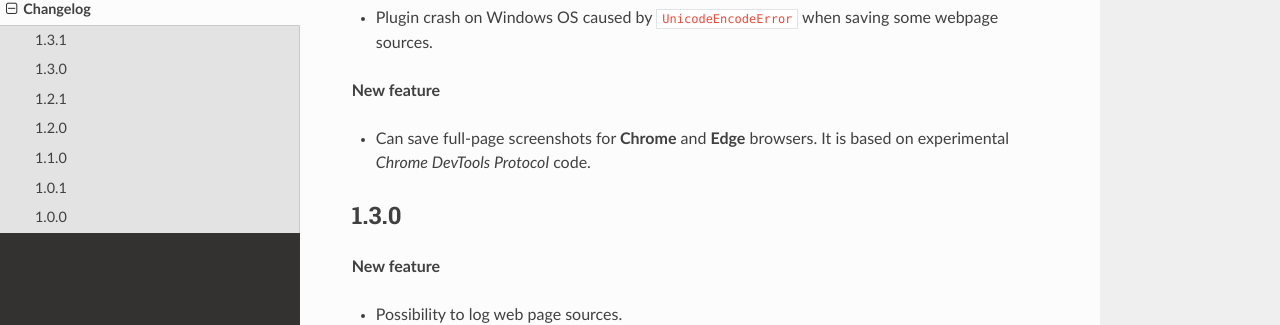
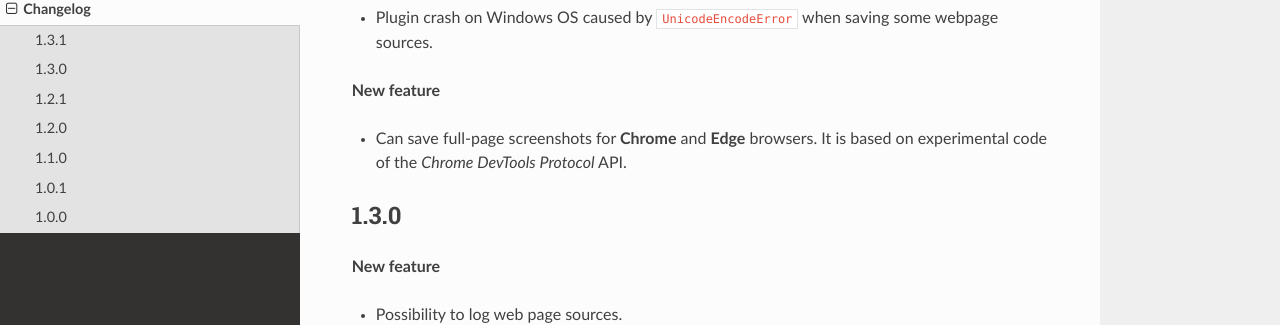
Before and after one commit to harmin-parra/pytest-selenium-auto, a Sphinx documentation site: the page built from docs/changelog.rst, in a window 1280 px wide and 900 px high. Shown: the part 258-583 px from the top of the window. Built offline with Sphinx 7.4.7 and the Read the Docs theme 2.0.0, drawn with Linux system fonts in a browser that asks for light colours.

Commit message:
update changelog

```diff
--- a/docs/changelog.rst
+++ b/docs/changelog.rst
@@ -12,7 +12,7 @@ Changelog
 
 **New feature**
 
-* Can save full-page screenshots for **Chrome** and **Edge** browsers. It is based on experimental *Chrome DevTools Protocol* code.
+* Can save full-page screenshots for **Chrome** and **Edge** browsers. It is based on experimental code of the *Chrome DevTools Protocol* API.
 
 
 1.3.0
```
